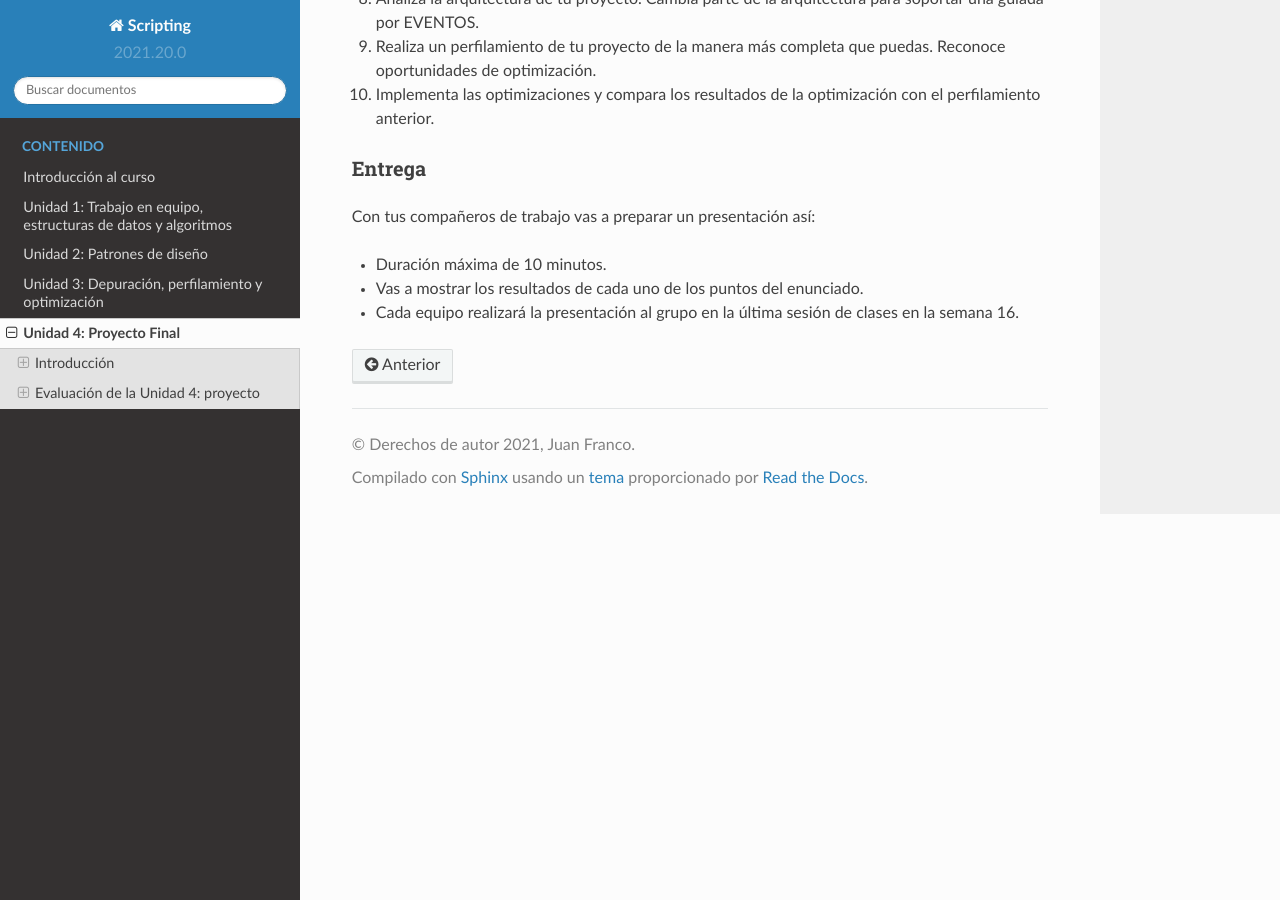
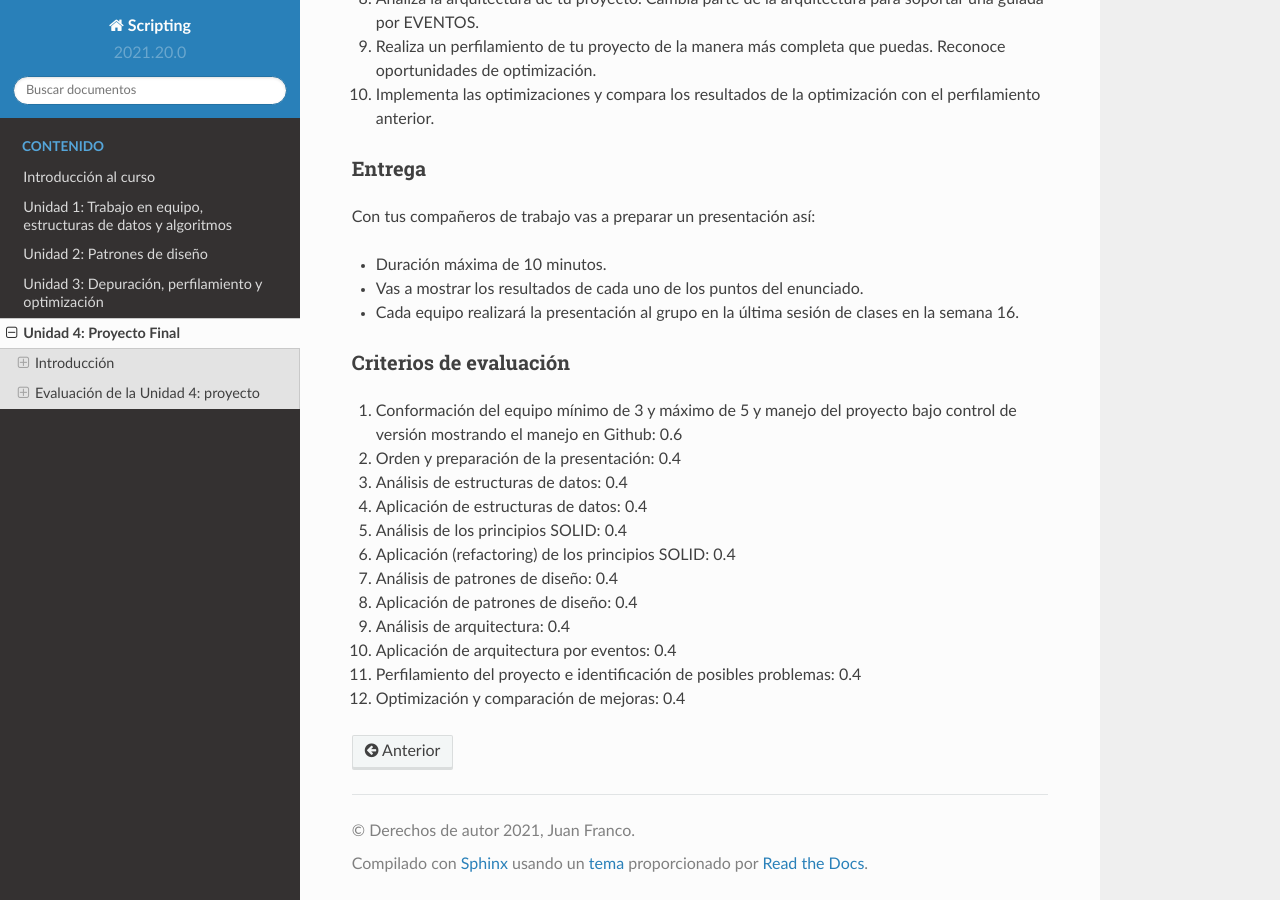
Before and after one commit to juanferfranco/scripting, a Sphinx documentation site: the page built from docs/_unidad4/unidad4.rst, in a window 1280 px wide and 900 px high, scrolled down 1009 px. Built offline with Sphinx 7.4.7 and the Read the Docs theme 2.0.0, drawn with Linux system fonts in a browser that asks for light colours.

Commit message:
Add evaluation items to Unit4

```diff
--- a/docs/_unidad4/unidad4.rst
+++ b/docs/_unidad4/unidad4.rst
@@ -60,3 +60,20 @@ Con tus compañeros de trabajo vas a preparar un presentación así:
 * Vas a mostrar los resultados de cada uno de los puntos del enunciado.
 * Cada equipo realizará la presentación al grupo en la última sesión de
   clases en la semana 16.
+
+Criterios de evaluación
+**************************
+
+#. Conformación del equipo mínimo de 3 y máximo de 5 y manejo
+   del proyecto bajo control de versión mostrando el manejo en Github: 0.6
+#. Orden y preparación de la presentación: 0.4
+#. Análisis de estructuras de datos: 0.4
+#. Aplicación de estructuras de datos: 0.4
+#. Análisis de los principios SOLID: 0.4
+#. Aplicación (refactoring) de los principios SOLID: 0.4
+#. Análisis de patrones de diseño: 0.4
+#. Aplicación de patrones de diseño: 0.4
+#. Análisis de arquitectura: 0.4
+#. Aplicación de arquitectura por eventos: 0.4
+#. Perfilamiento del proyecto e identificación de posibles problemas: 0.4
+#. Optimización y comparación de mejoras: 0.4
```
